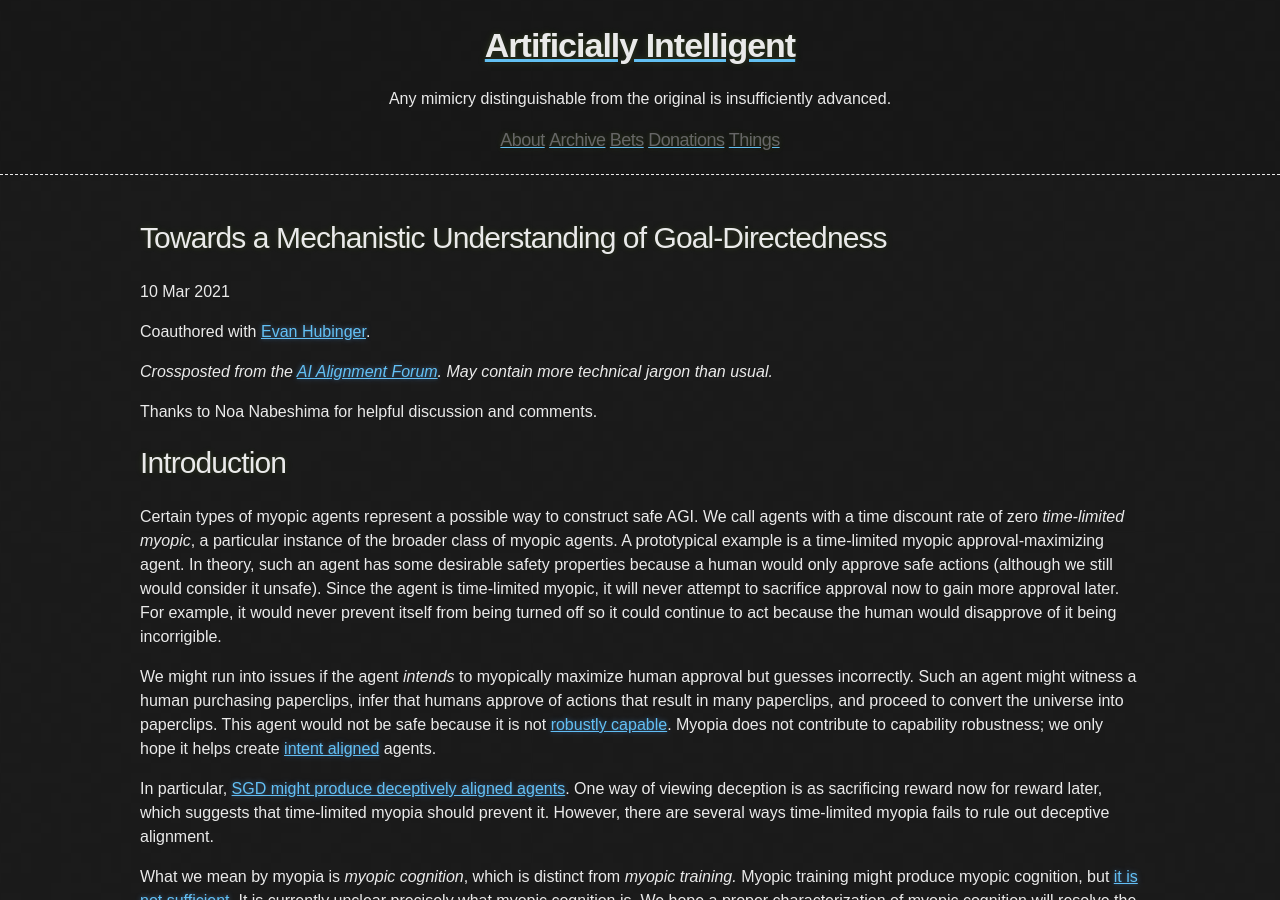
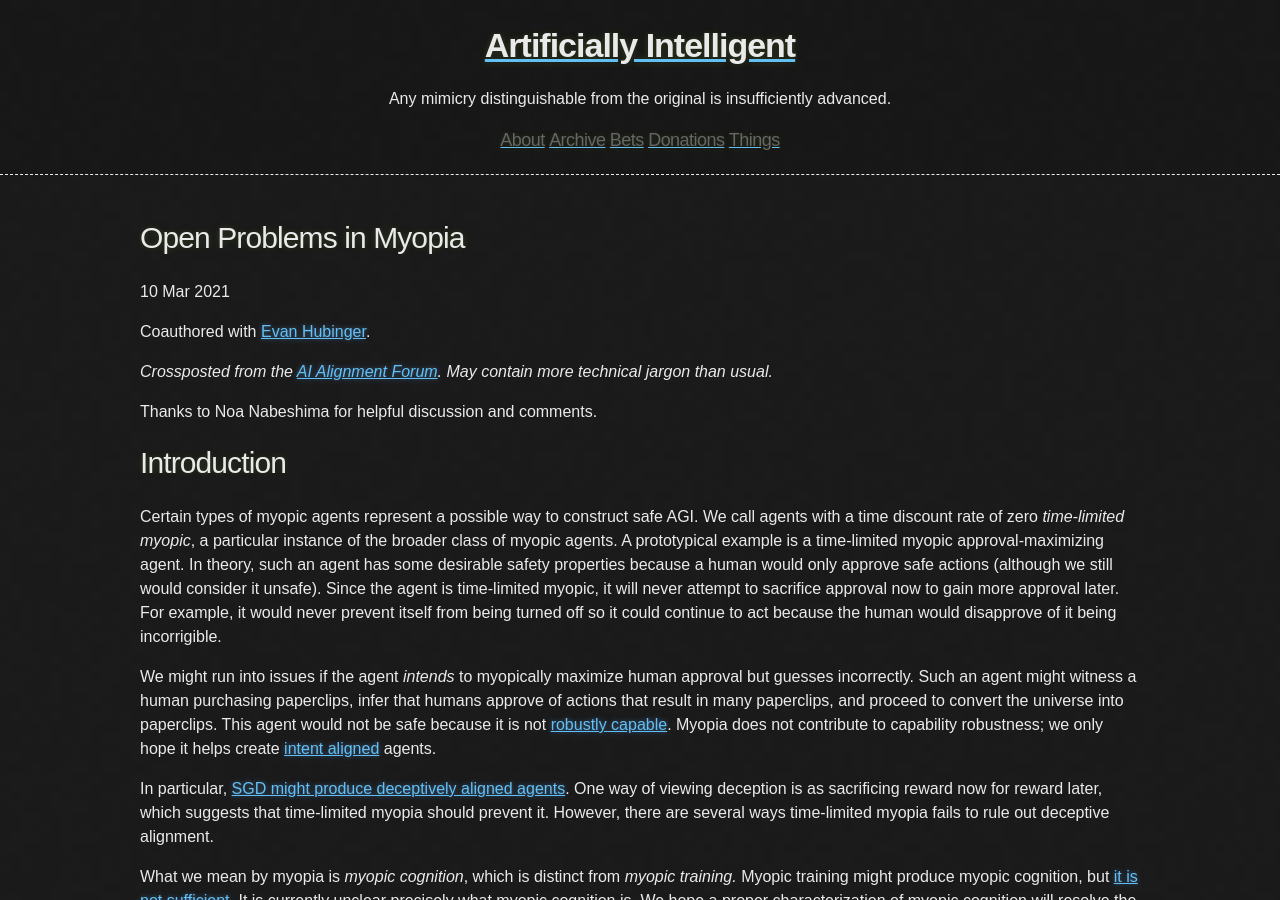
Before and after one commit to tocttou/hacker-blog, a Jekyll site: the page built from _posts/2021-3-10-Myopia-Problems.md, in a window 1280 px wide and 900 px high. Built offline with Jekyll 4.4.1, drawn with Linux system fonts in a browser that asks for light colours.

Commit message:
Update 2021-3-10-Myopia-Problems.md

```diff
--- a/_posts/2021-3-10-Myopia-Problems.md
+++ b/_posts/2021-3-10-Myopia-Problems.md
@@ -1,5 +1,5 @@
 ---
-title: Towards a Mechanistic Understanding of Goal-Directedness
+title: Open Problems in Myopia
 
 ---
 
```
